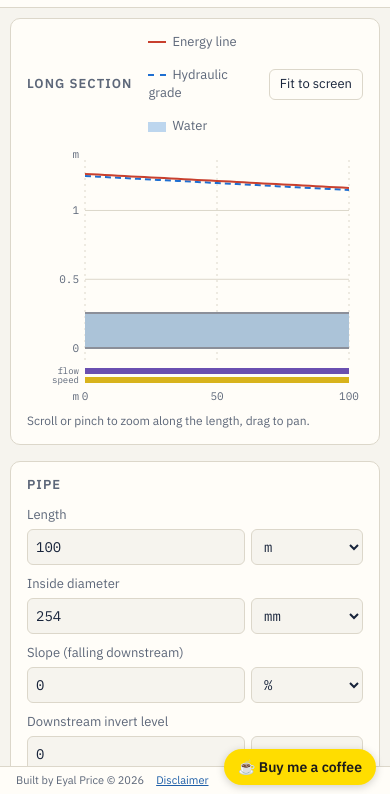
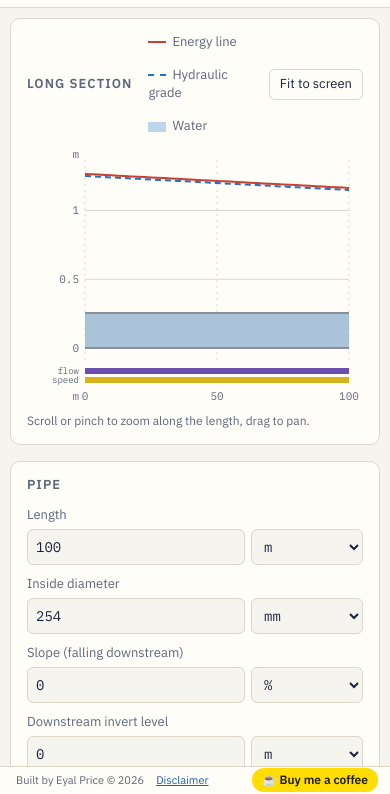
Before and after one commit to EyalPrice/HydroGradeLine, a website with bundled scripts: page index.html in a window 390 px wide. Shown: the part 49-843 px from the top of the page. Built offline with nearby package versions, Linux system fonts and the light colour scheme.

Commit message:
Make the Buy me a coffee badge fit inside the footer
Co-Authored-By: Claude Opus 5.5 <noreply@anthropic.com>
Claude-Session: https://claude.ai/code/session_01Szvnwb7tCfALSrGkeqVwmq

```diff
--- a/css/style.css
+++ b/css/style.css
@@ -114,22 +114,23 @@ th { color: var(--muted); font-weight: 500; }
 
 .foot {
   position: fixed; left: 0; right: 0; bottom: 0; background: var(--card); border-top: 1px solid var(--rule);
-  padding: 6px 200px 6px 16px; font-size: 11px; color: var(--muted); z-index: 4;
+  padding: 6px 150px 6px 16px; font-size: 11px; color: var(--muted); z-index: 4;
 }
 .foot p { margin: 0; }
 .foot-line { display: flex; gap: 12px; }
 .linkish { background: none; border: 0; color: var(--accent); padding: 0; font: inherit; cursor: pointer; text-decoration: underline; }
 .disclaimer-link { display: none; }
 .coffee {
-  position: fixed; right: 14px; bottom: 10px; z-index: 6; background: #ffdd00; color: #1b1b1b; text-decoration: none;
-  font-weight: 600; font-size: 14px; padding: 8px 14px; border-radius: 999px; box-shadow: 0 2px 8px rgba(0,0,0,.18);
+  position: fixed; right: 12px; bottom: 10px; z-index: 6; background: #ffdd00; color: #1b1b1b; text-decoration: none;
+  font-weight: 600; font-size: 12px; line-height: 1; padding: 6px 10px; border-radius: 999px;
 }
 dialog { border: 1px solid var(--rule); border-radius: 10px; background: var(--card); color: var(--ink); max-width: 420px; }
 
 @media (max-width: 700px) {
   .disclaimer-full { display: none; }
   .disclaimer-link { display: inline; }
-  .foot { padding-right: 180px; }
+  .foot { padding-right: 140px; }
+  .coffee { bottom: 3px; }
   main { padding: 10px; }
   #profile { height: 260px; }
 }
```
